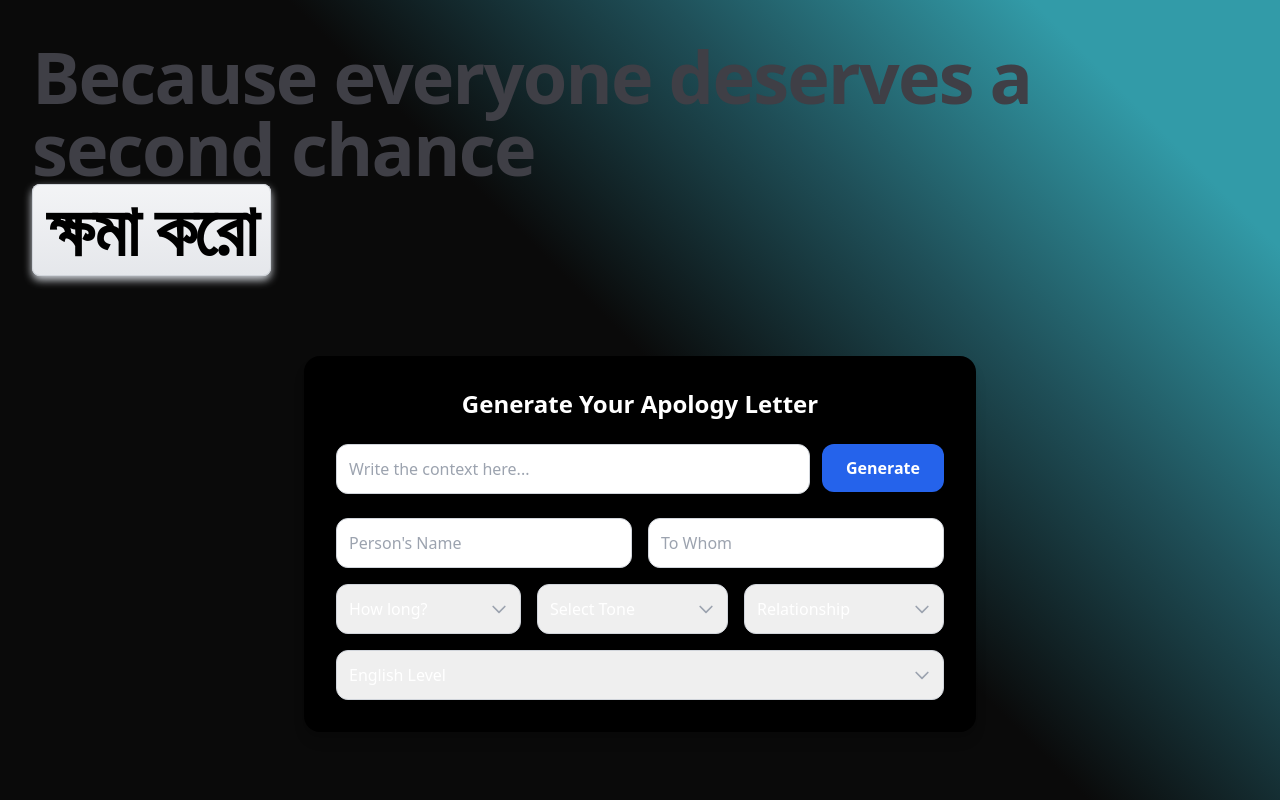
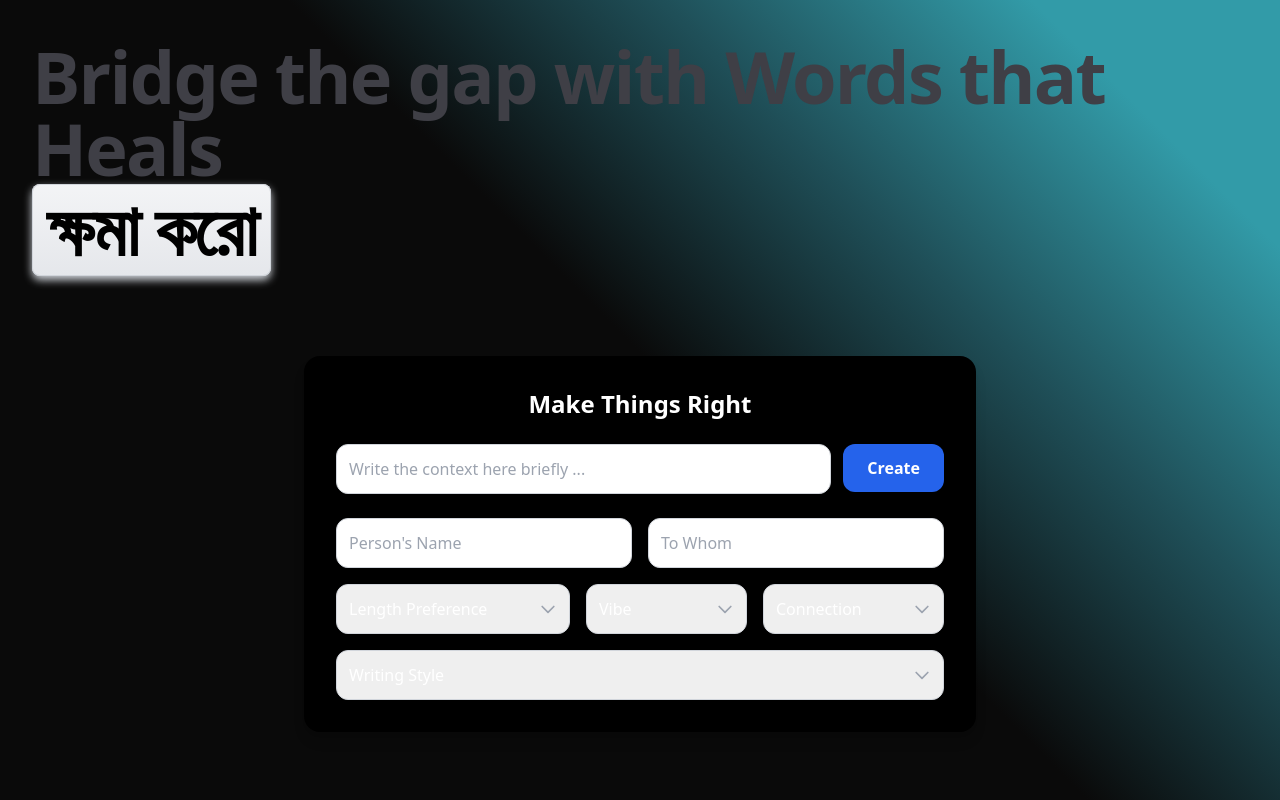
Before and after one commit to creation22/ForgiveMe, a React (Vite) app: page / in a window 1280 px wide. Shown: the top 800 px of the page. Built offline with nearby package versions, Linux system fonts and the light colour scheme.

Commit message:
some ui updates

```diff
--- a/src/components/FrontHeading.jsx
+++ b/src/components/FrontHeading.jsx
@@ -18,7 +18,7 @@ export function ContainerTextFlipDemo() {
       )}
       layout>
       <div className="inline-block">
-        Because everyone deserves a second chance <ContainerTextFlip words={words} />
+        Bridge the gap with Words that Heals <ContainerTextFlip words={words} />
         {/* <Blips /> */}
       </div>
     </motion.h1>
--- a/src/components/Frontpage.jsx
+++ b/src/components/Frontpage.jsx
@@ -5,22 +5,22 @@ import { InfiniteMovingCardsDemo } from "./MovingCard";
 
 const Frontpage = ({ setAnswers }) => {
   return (
-    <div className="px-4 sm:px-6 lg:px-8 space-y-20"> {/* Adds vertical spacing between sections */}
+    <div className="px-4 sm:px-6 lg:px-8 space-y-20">
 
-      {/* Hero / Header Section */}
+
       <div className="pt-10">
         <ContainerTextFlipDemo />
       </div>
 
-      {/* TypeBox Form Section */}
+
       <div>
         <TypeBox setAnswers={setAnswers} />
       </div>
 
-      {/* Heading for Top Users */}
+
       <div>
         <h1 className="text-3xl md:text-5xl font-bold text-center mb-10">
-          Our Top Users
+          Popular Reflections
         </h1>
         <InfiniteMovingCardsDemo />
       </div>
--- a/src/components/TypeBox.jsx
+++ b/src/components/TypeBox.jsx
@@ -33,7 +33,7 @@ const TypeBox = () => {
       className="max-w-2xl mx-auto mt-8 p-8 bg-black dark:bg-gray-900 rounded-2xl shadow-lg space-y-6"
     >
       <h2 className="text-2xl font-semibold text-white dark:text-gray-100 text-center">
-        Generate Your Apology Letter
+        Make Things Right
       </h2>
 
       {/* Context input + generate button */}
@@ -42,7 +42,7 @@ const TypeBox = () => {
           type="text"
           value={context}
           onChange={(e) => setContext(e.target.value)}
-          placeholder="Write the context here..."
+          placeholder="Write the context here briefly ..."
           className="flex-1 p-3 border border-gray-300 dark:border-gray-700 rounded-xl focus:ring-2 focus:ring-blue-400 dark:bg-gray-800 dark:text-white transition-all"
         />
         <motion.button
@@ -51,7 +51,7 @@ const TypeBox = () => {
           onClick={handleGenerate}
           className="px-6 py-3 bg-blue-600 text-white font-semibold rounded-xl shadow-md hover:bg-blue-700 transition-all"
         >
-          Generate
+          Create
         </motion.button>
       </div>
 
@@ -81,7 +81,7 @@ const TypeBox = () => {
             className="w-full p-3 pl-3 pr-8 border border-gray-300 dark:border-gray-700 rounded-xl focus:ring-2 focus:ring-blue-400 dark:bg-gray-800 dark:text-white transition-all appearance-none cursor-pointer"
           >
             <option value="" disabled className="text-gray-400">
-              How long?
+              Length Preference
             </option>
             <option value="long">Long</option>
             <option value="medium">Medium</option>
@@ -102,7 +102,7 @@ const TypeBox = () => {
             className="w-full p-3 pl-3 pr-8 border border-gray-300 dark:border-gray-700 rounded-xl focus:ring-2 focus:ring-blue-400 dark:bg-gray-800 dark:text-white transition-all appearance-none cursor-pointer"
           >
             <option value="" disabled className="text-gray-400">
-              Select Tone
+              Vibe
             </option>
             <option value="formal">Formal</option>
             <option value="informal">Informal</option>
@@ -123,14 +123,16 @@ const TypeBox = () => {
             className="w-full p-3 pl-3 pr-8 border border-gray-300 dark:border-gray-700 rounded-xl focus:ring-2 focus:ring-blue-400 dark:bg-gray-800 dark:text-white transition-all appearance-none cursor-pointer"
           >
             <option value="" disabled className="text-gray-400">
-              Relationship
+              Connection
             </option>
             <option value="teacher">Teacher</option>
             <option value="principal">Principal</option>
-            <option value="girlfriend">Girlfriend</option>
-            <option value="friends">Friends</option>
             <option value="boss">Boss</option>
             <option value="colleague">Colleague</option>
+            <option value="friends">Friends</option>
+            <option value="girlfriend">Girlfriend</option>
+            <option value="friends">Boyfriend</option>
+
           </select>
           <div className="absolute inset-y-0 right-0 flex items-center pr-3 pointer-events-none">
             <svg className="w-5 h-5 text-gray-400" fill="none" stroke="currentColor" viewBox="0 0 24 24" xmlns="http://www.w3.org/2000/svg">
@@ -147,7 +149,7 @@ const TypeBox = () => {
             className="w-full p-3 pl-3 pr-8 border border-gray-300 dark:border-gray-700 rounded-xl focus:ring-2 focus:ring-blue-400 dark:bg-gray-800 dark:text-white transition-all appearance-none cursor-pointer"
           >
             <option value="" disabled className="text-gray-400">
-              English Level
+              Writing Style
             </option>
             <option value="normal">Normal</option>
             <option value="polished">Polished</option>
```
